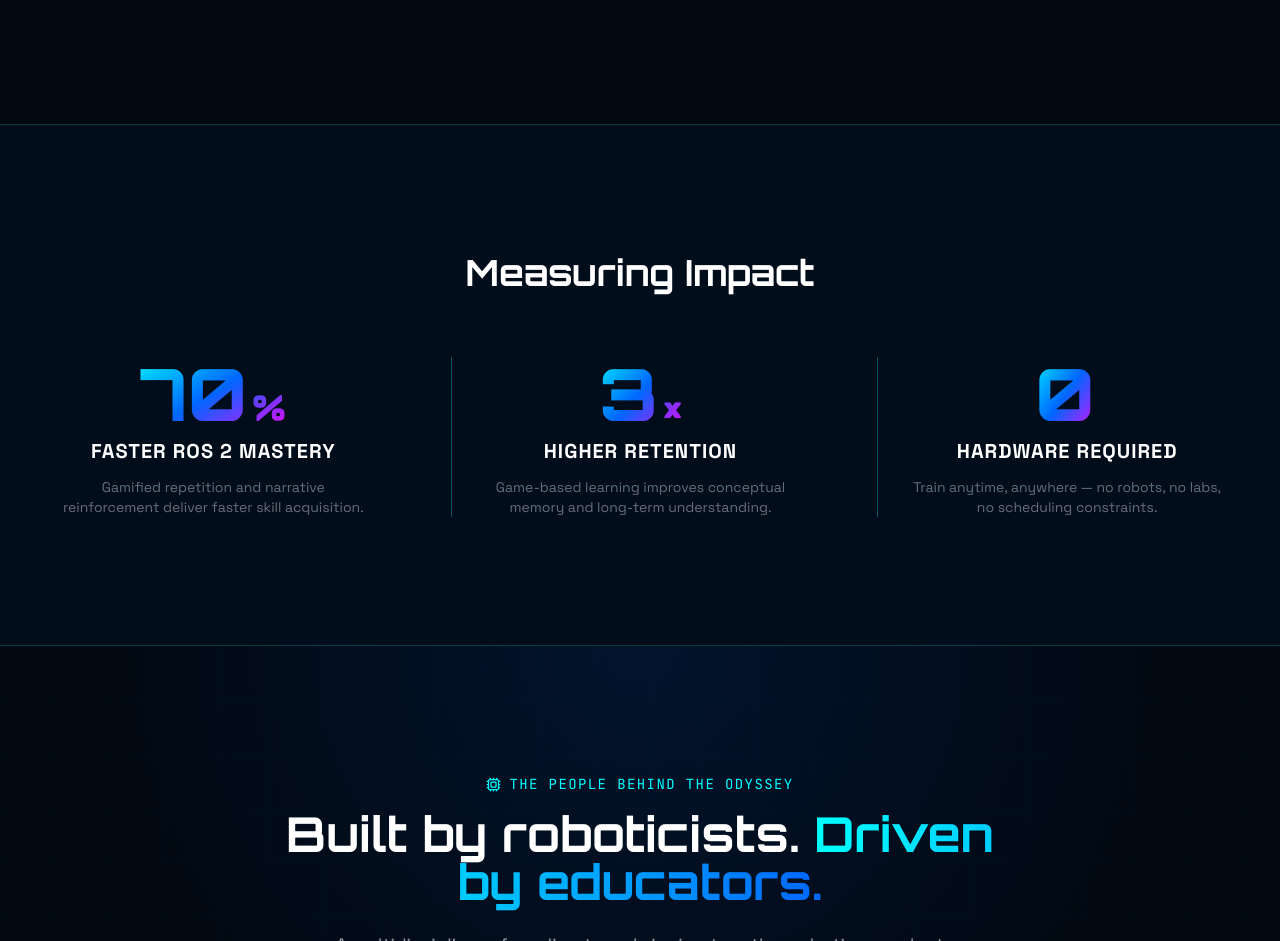
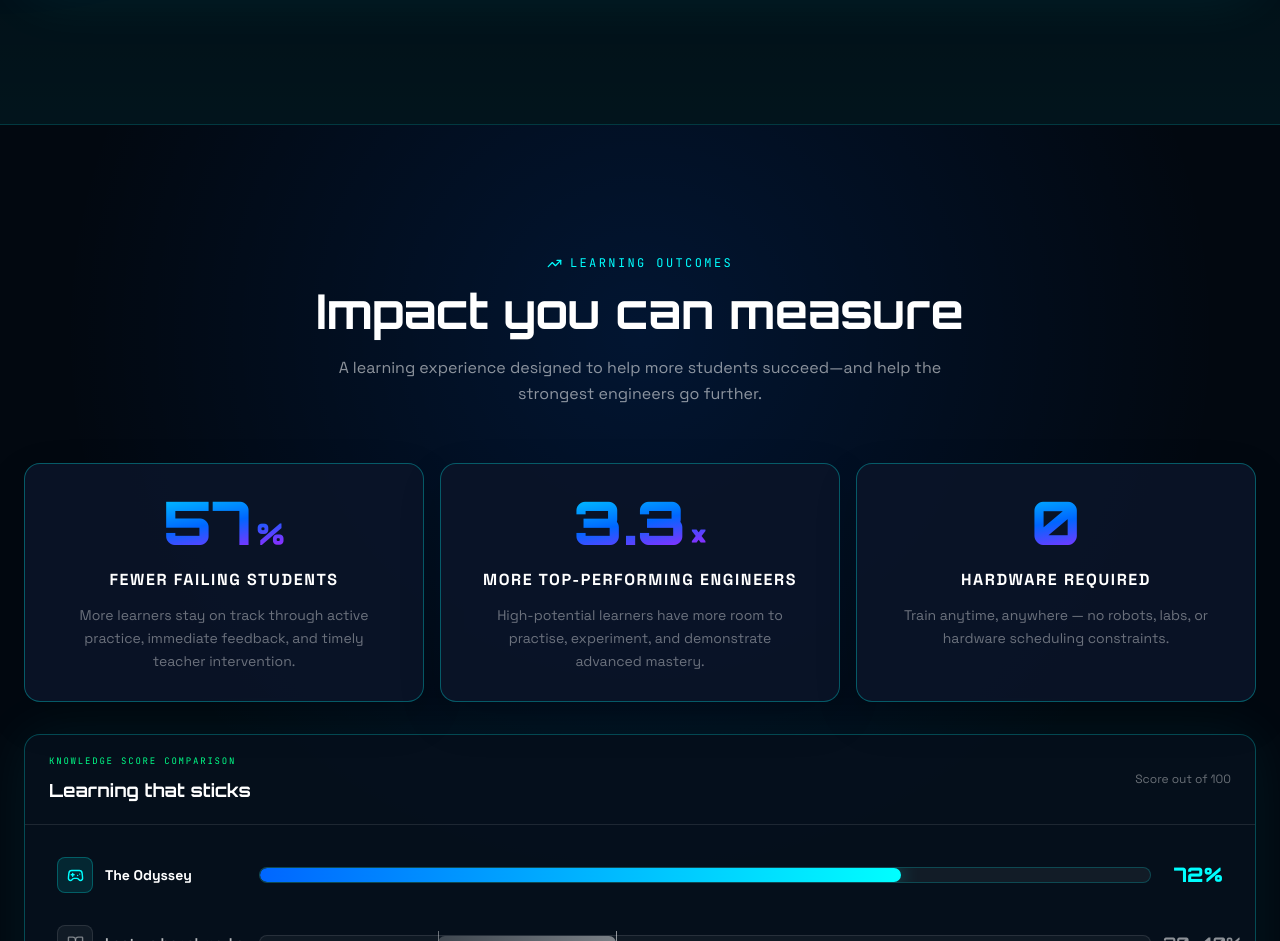
Before and after one commit to LUdobotics/website, a React (Vite) app: page / in a window 1280 px wide. Shown: the part 4060-5001 px from the top of the page. Built offline with nearby package versions, Linux system fonts and the light colour scheme; no server answers.

Commit message:
Reorder sections and refresh impact metrics

```diff
--- a/App.tsx
+++ b/App.tsx
@@ -51,11 +51,11 @@ function App({ isClerkConfigured }: AppProps) {
         <Hero onOpenBeta={openBeta} />
         <Problem />
         <Solution />
+        <Features />
         <TeacherBenefits />
-        <Features />
         <Impact />
+        <Roadmap />
         <Team />
-        <Roadmap />
         <CTA onOpenBeta={openBeta} />
       </main>
       <Footer />
--- a/components/Impact.tsx
+++ b/components/Impact.tsx
@@ -1,5 +1,6 @@
 import React from 'react';
 import { motion } from 'framer-motion';
+import { BookOpen, Gamepad2, TrendingUp } from 'lucide-react';
 import { useInView } from 'react-intersection-observer';
 import { Section } from './ui/Section';
 import { METRICS } from '../constants';
@@ -7,43 +8,101 @@ import { METRICS } from '../constants';
 export const Impact: React.FC = () => {
   const [ref, inView] = useInView({
     triggerOnce: true,
-    threshold: 0.5,
+    threshold: 0.25,
   });
 
   return (
-    <Section className="bg-ludo-deep relative border-y border-ludo-border/20">
-      <div className="absolute inset-0 bg-ludo-blue/5" />
+    <Section className="relative border-y border-ludo-border/20 bg-ludo-deep">
+      <div className="absolute inset-0 bg-[radial-gradient(circle_at_50%_20%,rgba(0,102,255,0.14),transparent_55%)]" />
 
-      <div className="container mx-auto px-6 relative z-10">
-        <div className="text-center mb-16">
-          <h2 className="font-orbitron text-3xl md:text-4xl font-bold text-white">
-            Measuring Impact
-          </h2>
+      <div ref={ref} className="container relative z-10 mx-auto px-6">
+        <div className="mx-auto mb-14 max-w-3xl text-center">
+          <div className="mb-4 inline-flex items-center gap-2 font-mono text-xs uppercase tracking-[0.2em] text-ludo-cyan">
+            <TrendingUp size={15} /> Learning outcomes
+          </div>
+          <h2 className="font-orbitron text-3xl font-bold text-white md:text-5xl">Impact you can measure</h2>
+          <p className="mx-auto mt-5 max-w-2xl font-grotesk text-base leading-relaxed text-white/55">
+            A learning experience designed to help more students succeed—and help the strongest engineers go further.
+          </p>
         </div>
 
-        <div ref={ref} className="grid grid-cols-1 md:grid-cols-3 gap-12 text-center divide-y md:divide-y-0 md:divide-x divide-ludo-border/30">
-          {METRICS.map((metric, idx) => (
-             <div key={idx} className="pt-8 md:pt-0 md:px-6">
-                <motion.div
-                  initial={{ opacity: 0, scale: 0.5 }}
-                  animate={inView ? { opacity: 1, scale: 1 } : {}}
-                  transition={{ duration: 0.5, delay: idx * 0.2 }}
-                  className="mb-2"
-                >
-                  <span className="font-orbitron text-6xl md:text-7xl font-black text-transparent bg-clip-text bg-gradient-to-br from-ludo-cyan via-ludo-blue to-ludo-magenta">
-                    {metric.value}
-                    <span className="text-3xl md:text-4xl ml-1">{metric.suffix}</span>
-                  </span>
-                </motion.div>
-                <h3 className="font-grotesk font-bold text-xl text-white mb-3 uppercase tracking-wider">
-                  {metric.label}
-                </h3>
-                <p className="font-grotesk text-ludo-muted text-sm max-w-xs mx-auto">
-                  {metric.description}
-                </p>
-             </div>
+        <div className="grid grid-cols-1 gap-4 md:grid-cols-3">
+          {METRICS.map((metric, index) => (
+            <motion.article
+              key={metric.label}
+              initial={{ opacity: 0, y: 22 }}
+              animate={inView ? { opacity: 1, y: 0 } : {}}
+              transition={{ duration: 0.55, delay: index * 0.12 }}
+              className="rounded-2xl border border-ludo-border/30 bg-ludo-panel/90 p-7 text-center shadow-[0_16px_45px_rgba(0,0,0,0.12)]"
+            >
+              <div className="font-orbitron text-5xl font-black text-transparent bg-clip-text bg-gradient-to-br from-ludo-cyan via-ludo-blue to-ludo-magenta md:text-6xl">
+                {metric.value}
+                {metric.suffix && <span className="ml-1 text-2xl md:text-3xl">{metric.suffix}</span>}
+              </div>
+              <h3 className="mt-4 font-grotesk text-base font-bold uppercase tracking-[0.1em] text-white">{metric.label}</h3>
+              <p className="mx-auto mt-3 max-w-xs font-grotesk text-sm leading-relaxed text-ludo-muted">{metric.description}</p>
+            </motion.article>
           ))}
         </div>
+
+        <motion.div
+          initial={{ opacity: 0, y: 26 }}
+          animate={inView ? { opacity: 1, y: 0 } : {}}
+          transition={{ duration: 0.65, delay: 0.35 }}
+          className="mt-8 overflow-hidden rounded-2xl border border-ludo-cyan/25 bg-[#06101d]/95 shadow-[0_0_60px_rgba(0,255,255,0.07)]"
+        >
+          <div className="flex flex-col gap-3 border-b border-white/10 px-6 py-5 sm:flex-row sm:items-center sm:justify-between">
+            <div>
+              <p className="font-mono text-[9px] uppercase tracking-[0.2em] text-ludo-green">Knowledge score comparison</p>
+              <h3 className="mt-2 font-orbitron text-lg font-bold text-white">Learning that sticks</h3>
+            </div>
+            <span className="font-grotesk text-xs text-white/40">Score out of 100</span>
+          </div>
+
+          <div className="space-y-8 p-6 sm:p-8">
+            <div className="grid gap-3 sm:grid-cols-[190px_1fr_60px] sm:items-center">
+              <div className="flex items-center gap-3">
+                <span className="flex h-9 w-9 items-center justify-center rounded-lg border border-ludo-cyan/25 bg-ludo-cyan/10 text-ludo-cyan"><Gamepad2 size={17} /></span>
+                <span className="font-grotesk text-sm font-bold text-white">The Odyssey</span>
+              </div>
+              <div className="h-4 overflow-hidden rounded-full border border-ludo-cyan/20 bg-white/[0.055]">
+                <motion.div
+                  initial={{ width: 0 }}
+                  animate={inView ? { width: '72%' } : { width: 0 }}
+                  transition={{ duration: 1.1, delay: 0.55, ease: [0.22, 1, 0.36, 1] }}
+                  className="h-full rounded-full bg-gradient-to-r from-ludo-blue to-ludo-cyan shadow-[0_0_20px_rgba(0,255,255,0.35)]"
+                />
+              </div>
+              <span className="font-orbitron text-xl font-black text-ludo-cyan sm:text-right">72%</span>
+            </div>
+
+            <div className="grid gap-3 sm:grid-cols-[190px_1fr_60px] sm:items-center">
+              <div className="flex items-center gap-3">
+                <span className="flex h-9 w-9 items-center justify-center rounded-lg border border-white/10 bg-white/5 text-white/45"><BookOpen size={17} /></span>
+                <span className="font-grotesk text-sm font-bold text-white/70">Lecture benchmarks</span>
+              </div>
+              <div className="relative h-4 rounded-full border border-white/10 bg-white/[0.045]">
+                <motion.div
+                  initial={{ width: 0 }}
+                  animate={inView ? { width: '20%' } : { width: 0 }}
+                  transition={{ duration: 0.7, delay: 0.7 }}
+                  className="absolute left-[20%] top-0 h-full rounded-full bg-gradient-to-r from-white/20 to-white/45"
+                />
+                <span className="absolute left-[20%] top-1/2 h-6 w-px -translate-y-1/2 bg-white/40" />
+                <span className="absolute left-[40%] top-1/2 h-6 w-px -translate-y-1/2 bg-white/55" />
+              </div>
+              <span className="whitespace-nowrap font-orbitron text-base font-bold text-white/55 sm:text-right">20–40%</span>
+            </div>
+
+            <div className="hidden sm:grid sm:grid-cols-[190px_1fr_60px]">
+              <span />
+              <div className="flex justify-between font-mono text-[8px] text-white/25">
+                {[0, 20, 40, 60, 80, 100].map(value => <span key={value}>{value}</span>)}
+              </div>
+              <span />
+            </div>
+          </div>
+        </motion.div>
       </div>
     </Section>
   );
--- a/components/Team.tsx
+++ b/components/Team.tsx
@@ -18,7 +18,7 @@ const team = [
     initials: 'RR',
     icon: BriefcaseBusiness,
     accent: 'from-ludo-blue/35 via-ludo-magenta/10 to-transparent',
-    linkedin: 'https://www.linkedin.com/search/results/people/?keywords=Rishekesh%20Ramesh',
+    linkedin: 'https://www.linkedin.com/in/rishekesh-ramesh-716b50197/',
   },
   {
     name: 'Prof. Dr. Miguel Olivares Mendez',
--- a/constants.ts
+++ b/constants.ts
@@ -66,21 +66,21 @@ export const FEATURES: Feature[] = [
 
 export const METRICS: Metric[] = [
   {
-    value: "70",
+    value: "57",
     suffix: "%",
-    label: "Faster ROS 2 Mastery",
-    description: "Gamified repetition and narrative reinforcement deliver faster skill acquisition.",
+    label: "Fewer failing students",
+    description: "More learners stay on track through active practice, immediate feedback, and timely teacher intervention.",
   },
   {
-    value: "3",
+    value: "3.3",
     suffix: "×",
-    label: "Higher Retention",
-    description: "Game-based learning improves conceptual memory and long-term understanding.",
+    label: "More top-performing engineers",
+    description: "High-potential learners have more room to practise, experiment, and demonstrate advanced mastery.",
   },
   {
     value: "0",
-    label: "Hardware Required",
-    description: "Train anytime, anywhere — no robots, no labs, no scheduling constraints.",
+    label: "Hardware required",
+    description: "Train anytime, anywhere — no robots, labs, or hardware scheduling constraints.",
   },
 ];
 
```
